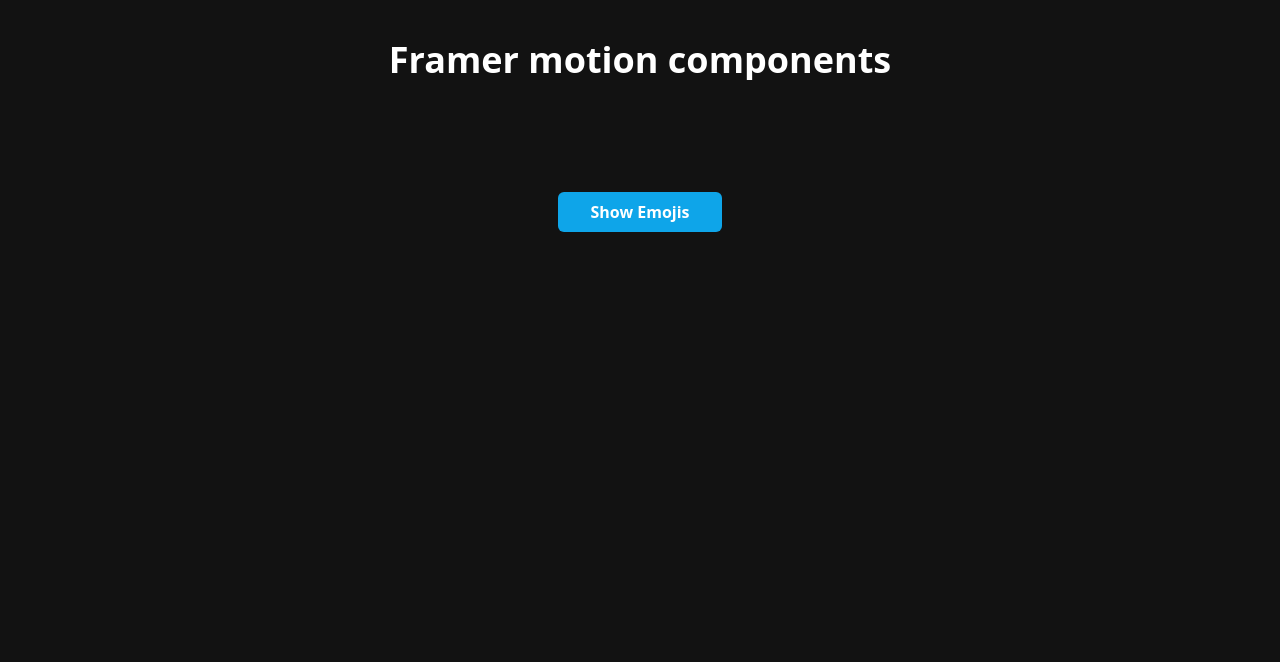
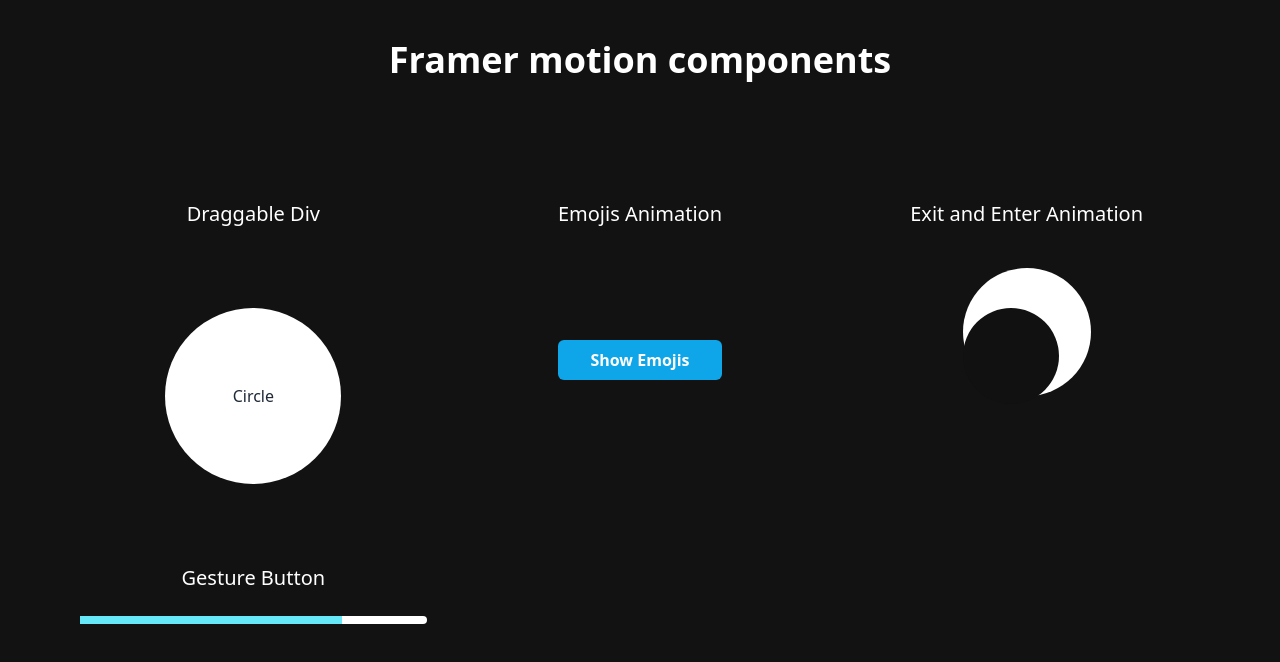
Before and after one commit to yatharth1706/framer-motion-components, a React (Vite) app: page / in a window 1280 px wide. Shown: the top 662 px of the page. Built offline with nearby package versions, Linux system fonts and the light colour scheme.

Commit message:
+ adding feedback popover animation

```diff
--- a/src/App.jsx
+++ b/src/App.jsx
@@ -2,8 +2,8 @@
 import DraggableDiv from "./framer-components/DraggableDiv";
 import EmojisAnimation from "./framer-components/EmojisAnimation";
 import ExitAndEnterAnimation from "./framer-components/ExitAndEnterAnimation";
-import GestureButton from "./framer-components/GestureButton";
 import ProgressBar from "./framer-components/ProgressBar";
+import FeedbackPopover from "./framer-components/FeedbackPopover";
 
 function App() {
   return (
@@ -12,8 +12,28 @@
         <h1 className="text-center text-4xl font-semibold">
           Framer motion components
         </h1>
-
-        <EmojisAnimation />
+        <div className="grid grid-cols-3 mt-20 gap-10 p-10">
+          <div className="w-full h-auto text-center">
+            <h3 className="text-xl">Draggable Div</h3>
+            <DraggableDiv />
+          </div>
+          <div className="w-full h-auto text-center">
+            <h3 className="text-xl">Emojis Animation</h3>
+            <EmojisAnimation />
+          </div>
+          <div className="w-full h-auto text-center">
+            <h3 className="text-xl">Exit and Enter Animation</h3>
+            <ExitAndEnterAnimation />
+          </div>
+          <div className="w-full h-auto text-center pt-10">
+            <h3 className="text-xl">Gesture Button</h3>
+            <ProgressBar />
+          </div>
+          <div className="w-full h-auto text-center pt-10">
+            {/* <h3 className="text-xl">Feedback Popover</h3> */}
+            {/* <FeedbackPopover /> */}
+          </div>
+        </div>
       </div>
     </>
   );
--- a/src/framer-components/EmojisAnimation.jsx
+++ b/src/framer-components/EmojisAnimation.jsx
@@ -18,7 +18,7 @@
     opacity: 1,
     x: 0,
     transition: {
-      delay: i * 2,
+      delay: i * 0.2,
     },
   }),
   hide: {
@@ -35,6 +35,7 @@
   return (
     <div>
       <motion.div
+        initial={false}
         animate={showEmojis ? "show" : "hide"}
         className="mt-10 flex flex-col items-center space-y-6 justify-center"
       >
--- /dev/null
+++ b/src/framer-components/FeedbackPopover.jsx
@@ -0,0 +1,37 @@
+import { useState } from "react";
+import { motion } from "framer-motion";
+
+function FeedbackPopover() {
+  const [feedbackOpen, setFeedbackOpen] = useState(false);
+  return (
+    <>
+      <div className="relative h-44 w-5/ flex justify-center items-center">
+        <motion.div
+          layoutId="feedbackpopover"
+          className="flex justify-center relative"
+        >
+          <button
+            className="bg-cyan-500 p-2 w-44 rounded-md mt-4"
+            onClick={() => setFeedbackOpen(true)}
+          >
+            Feedback
+          </button>
+        </motion.div>
+
+        {feedbackOpen && (
+          <motion.div
+            layoutId="feedbackpopover"
+            className="absolute flex flex-col top-0 bottom-0 w-full h-full border-b-2 bg-opacity-50 justify-center items-center"
+          >
+            <textarea className="border rounded"></textarea>
+            <button className="bg-cyan-500 p-2 w-44 rounded-md mt-4">
+              Send feedback
+            </button>
+          </motion.div>
+        )}
+      </div>
+    </>
+  );
+}
+
+export default FeedbackPopover;
```
Also changed, not shown: 1 other file (tests, documents, lock files or other folders).
